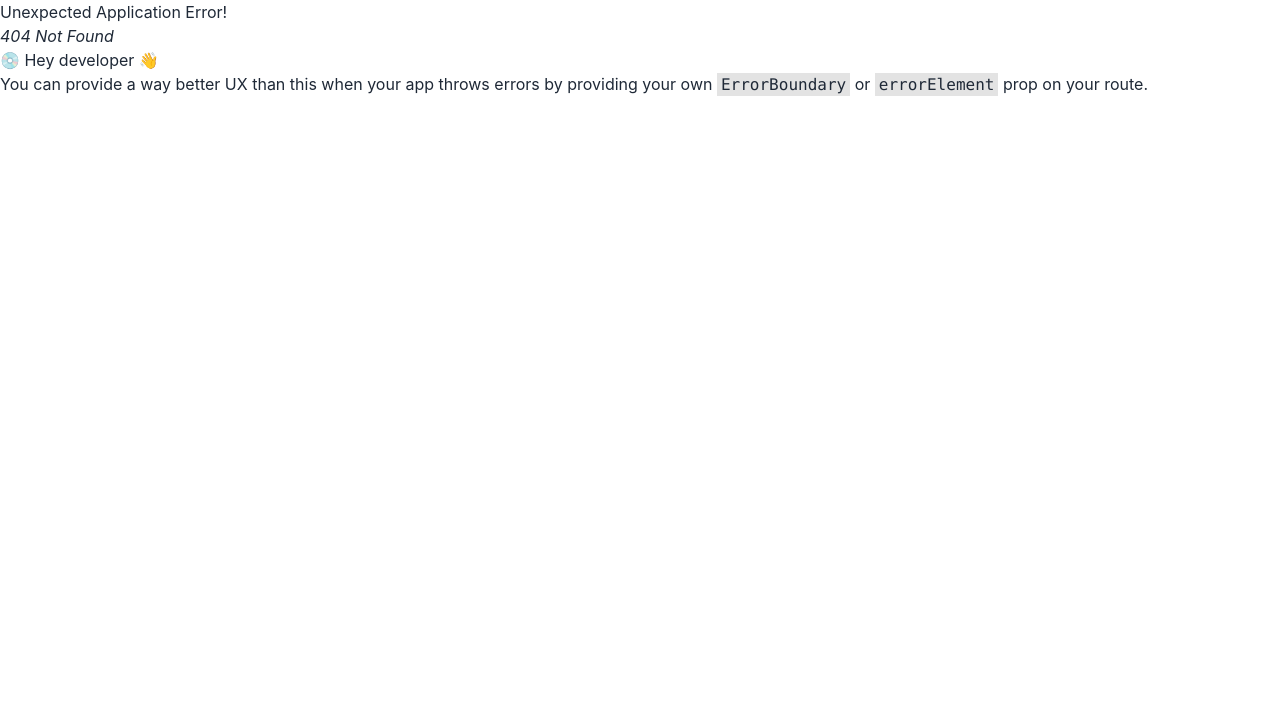
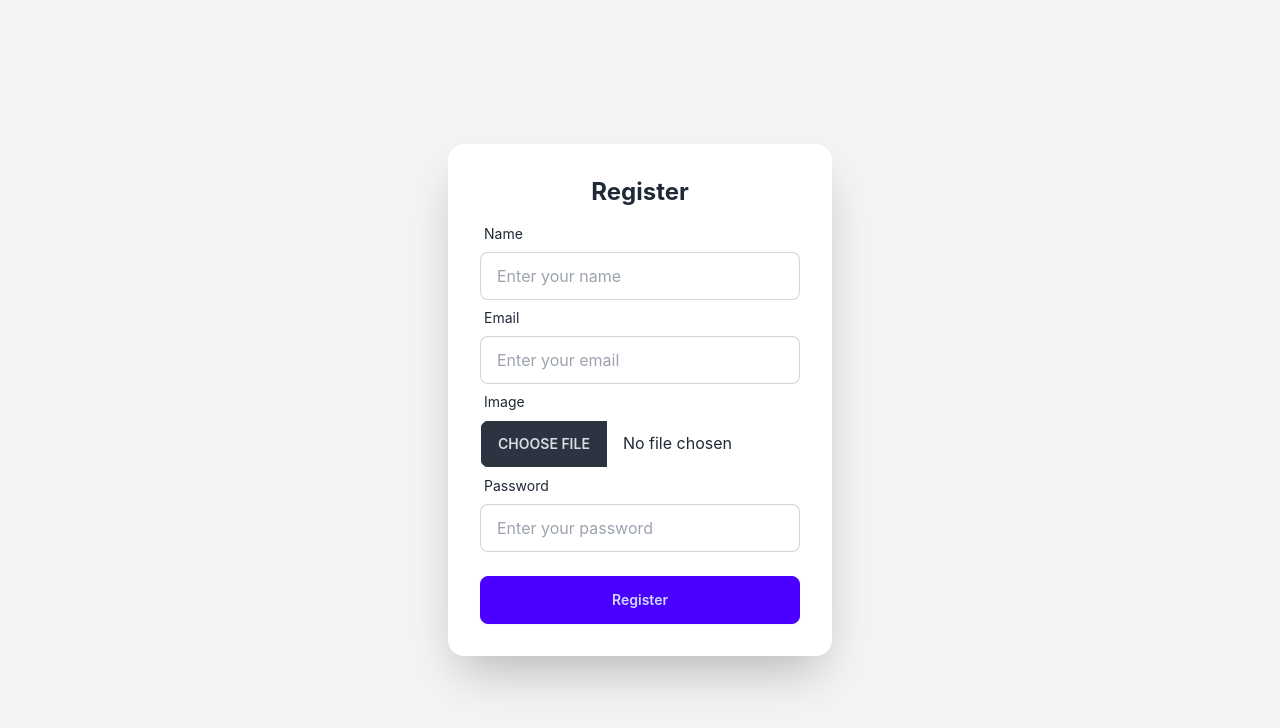
Before and after one commit to asm-shaikat/real-estate, a React (Vite) app: page /register in a window 1280 px wide. Before the commit this address had no page. Shown: the top 728 px of the page. Built offline with nearby package versions, Linux system fonts and the light colour scheme; no server answers.

Commit message:
Register feat added

```diff
--- a/firebase.config.js
+++ b/firebase.config.js
@@ -1,5 +1,6 @@
 // Import the functions you need from the SDKs you need
 import { initializeApp } from "firebase/app";
+import { getAuth } from "firebase/auth";
 // TODO: Add SDKs for Firebase products that you want to use
 // https://firebase.google.com/docs/web/setup#available-libraries
 
@@ -12,6 +13,7 @@ const firebaseConfig = {
   messagingSenderId: import.meta.env.VITE_MESSAGINGSENDERID,
   appId: import.meta.env.VITE_APPID,
 };
-
 // Initialize Firebase
 const app = initializeApp(firebaseConfig);
+const auth = getAuth(app);
+export default auth;
--- /dev/null
+++ b/src/Provider/AuthProvider.jsx
@@ -0,0 +1,26 @@
+// AuthProvider.js
+import React, { createContext } from 'react';
+import { createUserWithEmailAndPassword, updateProfile } from "firebase/auth";
+import auth from '../../firebase.config';
+
+export const UserContext = createContext(null);
+
+const AuthProvider = ({ children }) => {
+    const userRegister = (email, password) => {
+        return createUserWithEmailAndPassword(auth, email, password);
+    };
+
+
+    const updateRegisterUser = (user, displayName, photoURL) => {
+        return updateProfile(user, { displayName, photoURL });
+    };
+
+    const authInfo = { userRegister, updateRegisterUser };
+    return (
+        <UserContext.Provider value={authInfo}>
+            {children}
+        </UserContext.Provider>
+    );
+};
+
+export default AuthProvider;
--- a/src/components/Navbar.jsx
+++ b/src/components/Navbar.jsx
@@ -53,7 +53,7 @@ const Navbar = () => {
       </div>
       <div className="navbar-end">
         <button className="btn btn-success text-white mr-2"><NavLink>Login</NavLink></button>
-        <button className="btn btn-info text-white"><NavLink>Register</NavLink></button>
+        <button className="btn btn-info text-white"><NavLink to="/register">Register</NavLink></button>
 
         <div className="dropdown dropdown-end">
           <div
--- a/src/pages/Contact.jsx
+++ b/src/pages/Contact.jsx
@@ -1,7 +1,7 @@
 import React from 'react';
 import { Helmet } from 'react-helmet';
 
-const contact = () => {
+const Contact = () => {
     return (
         <div>
             <Helmet><title>Contact</title></Helmet>
@@ -10,4 +10,4 @@ const contact = () => {
     );
 };
 
-export default contact;
+export default Contact;
--- /dev/null
+++ b/src/pages/Login.jsx
@@ -0,0 +1,11 @@
+import React from 'react';
+
+const Login = () => {
+    return (
+        <div>
+
+        </div>
+    );
+};
+
+export default Login;
--- /dev/null
+++ b/src/pages/Register.jsx
@@ -0,0 +1,135 @@
+// Register.js
+import React, { useContext } from "react";
+import { Helmet } from "react-helmet";
+import { useForm } from "react-hook-form";
+import { UserContext } from "../Provider/AuthProvider";
+import { useNavigate } from "react-router-dom";
+
+const Register = () => {
+    const { userRegister, updateRegisterUser } = useContext(UserContext);
+    const navigate = useNavigate();
+    const {
+        register,
+        handleSubmit,
+        formState: { errors },
+    } = useForm();
+
+    const onSubmit = async (data) => {
+        const { email, password, name, photo } = data;
+        try {
+            const userCredential = await userRegister(email, password);
+            const user = userCredential.user;
+
+            const photoURL = photo[0] ? URL.createObjectURL(photo[0]) : null;
+
+
+            await updateRegisterUser(user, name, photoURL);
+            navigate("/");
+        } catch (error) {
+            console.error("Error registering user:", error.message);
+        }
+    };
+
+    return (
+        <>
+            <Helmet>
+                <title>Register</title>
+            </Helmet>
+            <div className="flex items-center justify-center min-h-screen bg-gray-100">
+                <div className="card w-full max-w-sm shadow-2xl bg-base-100">
+                    <div className="card-body">
+                        <h2 className="text-center text-2xl font-bold">Register</h2>
+                        <form onSubmit={handleSubmit(onSubmit)}>
+                            {/* Name Input */}
+                            <div className="form-control">
+                                <label className="label">
+                                    <span className="label-text">Name</span>
+                                </label>
+                                <input
+                                    type="text"
+                                    name="name"
+                                    placeholder="Enter your name"
+                                    className="input input-bordered"
+                                    {...register("name", { required: "Name is required" })}
+                                />
+                                {errors.name && (
+                                    <p className="text-red-500 text-sm">{errors.name.message}</p>
+                                )}
+                            </div>
+
+                            {/* Email Input */}
+                            <div className="form-control">
+                                <label className="label">
+                                    <span className="label-text">Email</span>
+                                </label>
+                                <input
+                                    type="email"
+                                    name="email"
+                                    placeholder="Enter your email"
+                                    className="input input-bordered"
+                                    {...register("email", {
+                                        required: "Email is required",
+                                        pattern: {
+                                            value: /^[a-zA-Z0-9_.+-]+@[a-zA-Z0-9-]+\.[a-zA-Z0-9-.]+$/,
+                                            message: "Invalid email address",
+                                        },
+                                    })}
+                                />
+                                {errors.email && (
+                                    <p className="text-red-500 text-sm">{errors.email.message}</p>
+                                )}
+                            </div>
+
+                            {/* Photo Input */}
+                            <div className="form-control">
+                                <label className="label">
+                                    <span className="label-text">Image</span>
+                                </label>
+                                <input
+                                    type="file"
+                                    name="photo"
+                                    className="file-input w-full max-w-xs"
+                                    {...register("photo")}
+                                />
+                            </div>
+
+                            {/* Password Input */}
+                            <div className="form-control">
+                                <label className="label">
+                                    <span className="label-text">Password</span>
+                                </label>
+                                <input
+                                    type="password"
+                                    name="password"
+                                    placeholder="Enter your password"
+                                    className="input input-bordered"
+                                    {...register("password", {
+                                        required: "Password is required",
+                                        minLength: {
+                                            value: 6,
+                                            message: "Password must be at least 6 characters long",
+                                        },
+                                    })}
+                                />
+                                {errors.password && (
+                                    <p className="text-red-500 text-sm">
+                                        {errors.password.message}
+                                    </p>
+                                )}
+                            </div>
+
+                            {/* Submit Button */}
+                            <div className="form-control mt-6">
+                                <button type="submit" className="btn btn-primary">
+                                    Register
+                                </button>
+                            </div>
+                        </form>
+                    </div>
+                </div>
+            </div>
+        </>
+    );
+};
+
+export default Register;
```
Also changed, not shown: src/main.jsx (+11 -3 lines), 1 other file (tests, documents, lock files or other folders).
